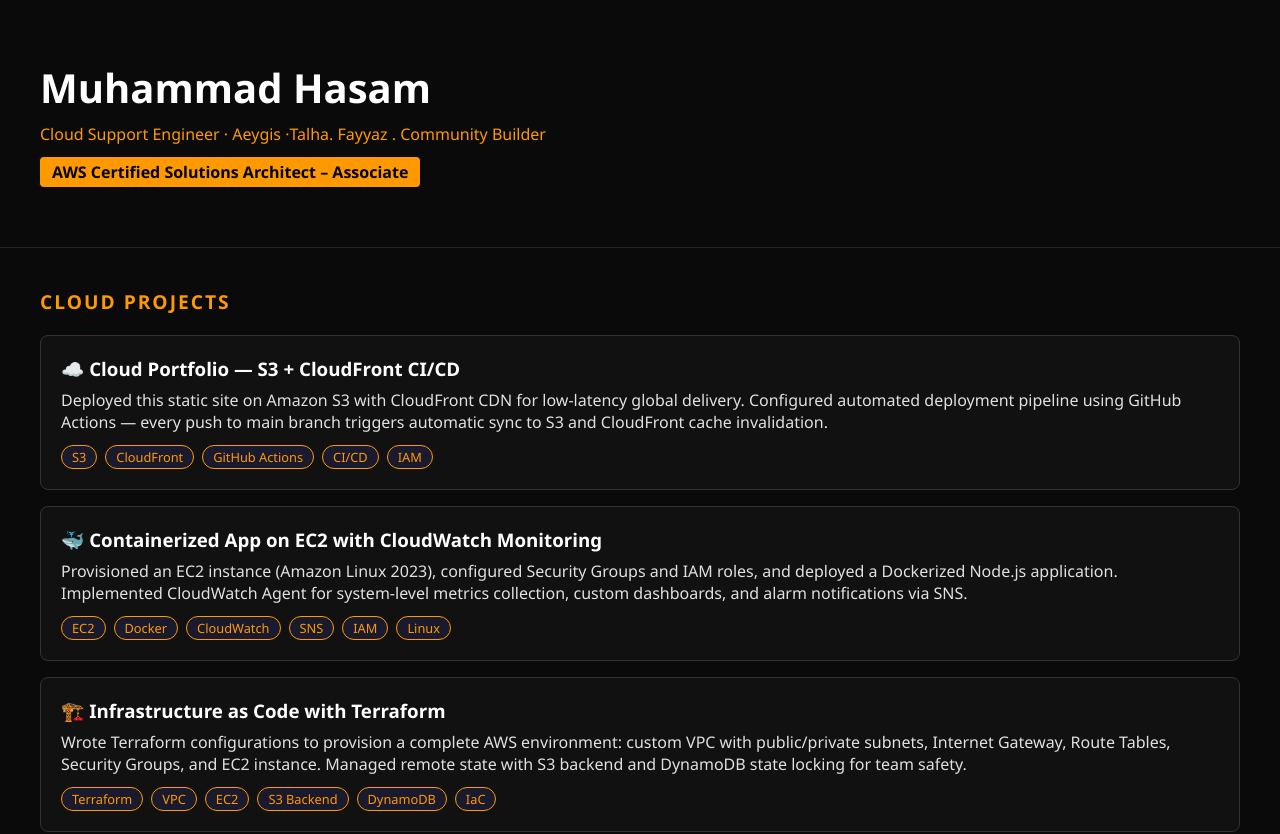
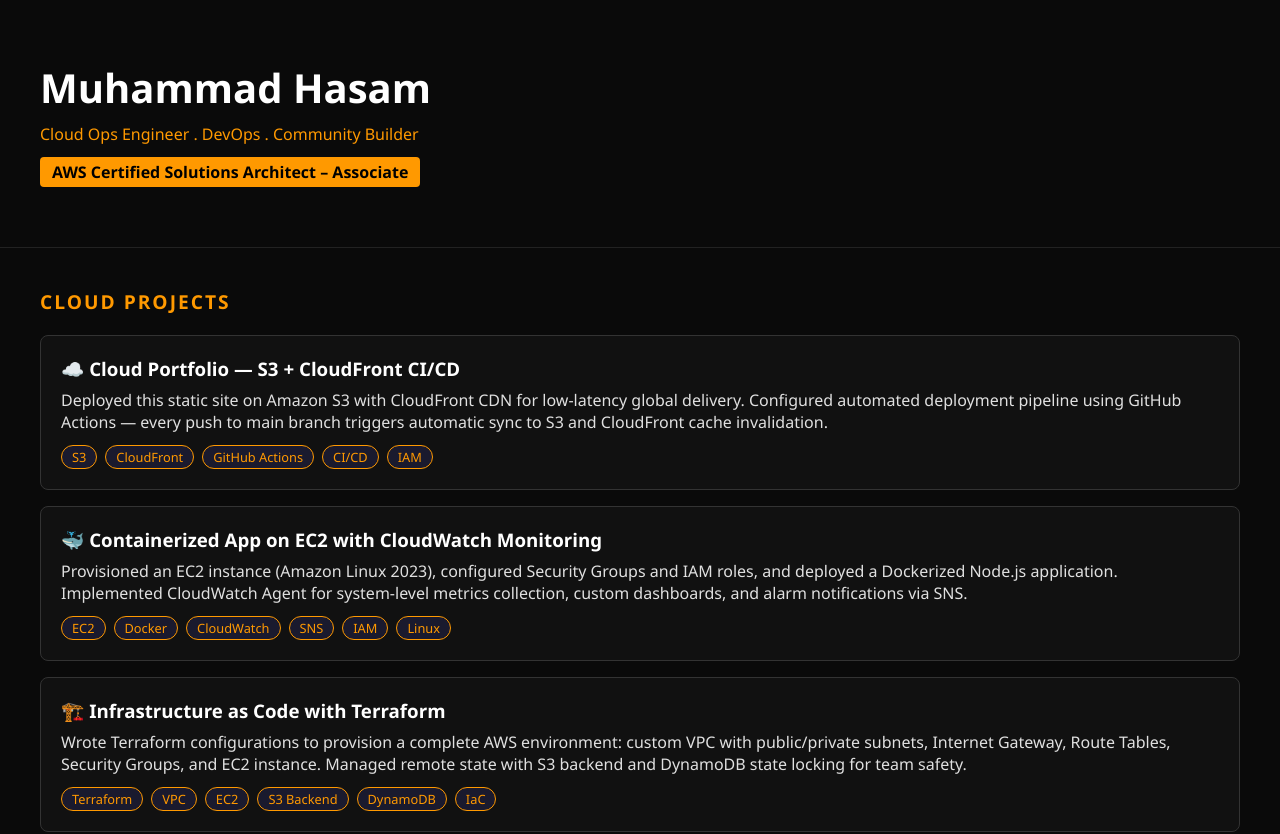
Before and after one commit to MHJ777/cloud-portfolio, a plain HTML site: page index.html in a window 1280 px wide. Shown: the top 834 px of the page. Drawn offline with Linux system fonts and the light colour scheme.

```diff
--- a/index.html
+++ b/index.html
@@ -8,7 +8,7 @@
 
   <meta name="viewport" content="width=device-width, initial-scale=1.0">
 
-  <title>Muhammad Hasam | Cloud Engineer</title>
+  <title>Hasam Jugnu | Cloud Engineer</title>
 
   <style>
 
@@ -60,7 +60,7 @@
 
   <h1>Muhammad Hasam</h1>
 
-  <div class="tagline">Cloud Support Engineer · Aeygis ·Talha. Fayyaz . Community Builder</div>
+  <div class="tagline">Cloud Ops Engineer . DevOps . Community Builder</div>
 
   <div class="cert-badge">AWS Certified Solutions Architect – Associate</div>
 
```
